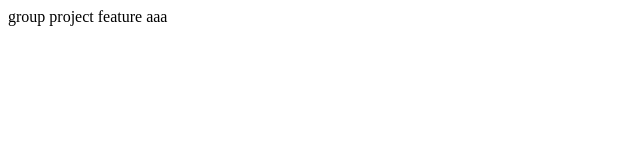
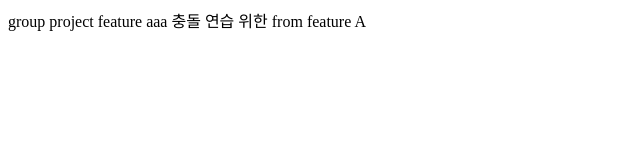
Before and after one commit to serineoo/group-project, a plain HTML site: page index.html in a window 1280 px wide. Shown: the whole page, without its empty margins (0-640 px from the left). Drawn offline with Linux system fonts and the light colour scheme.

Commit message:
충돌 발생각

```diff
--- a/index.html
+++ b/index.html
@@ -8,4 +8,5 @@
 <body>
     group project
     feature aaa
+    충돌 연습 위한 from feature A
 </html>
```
